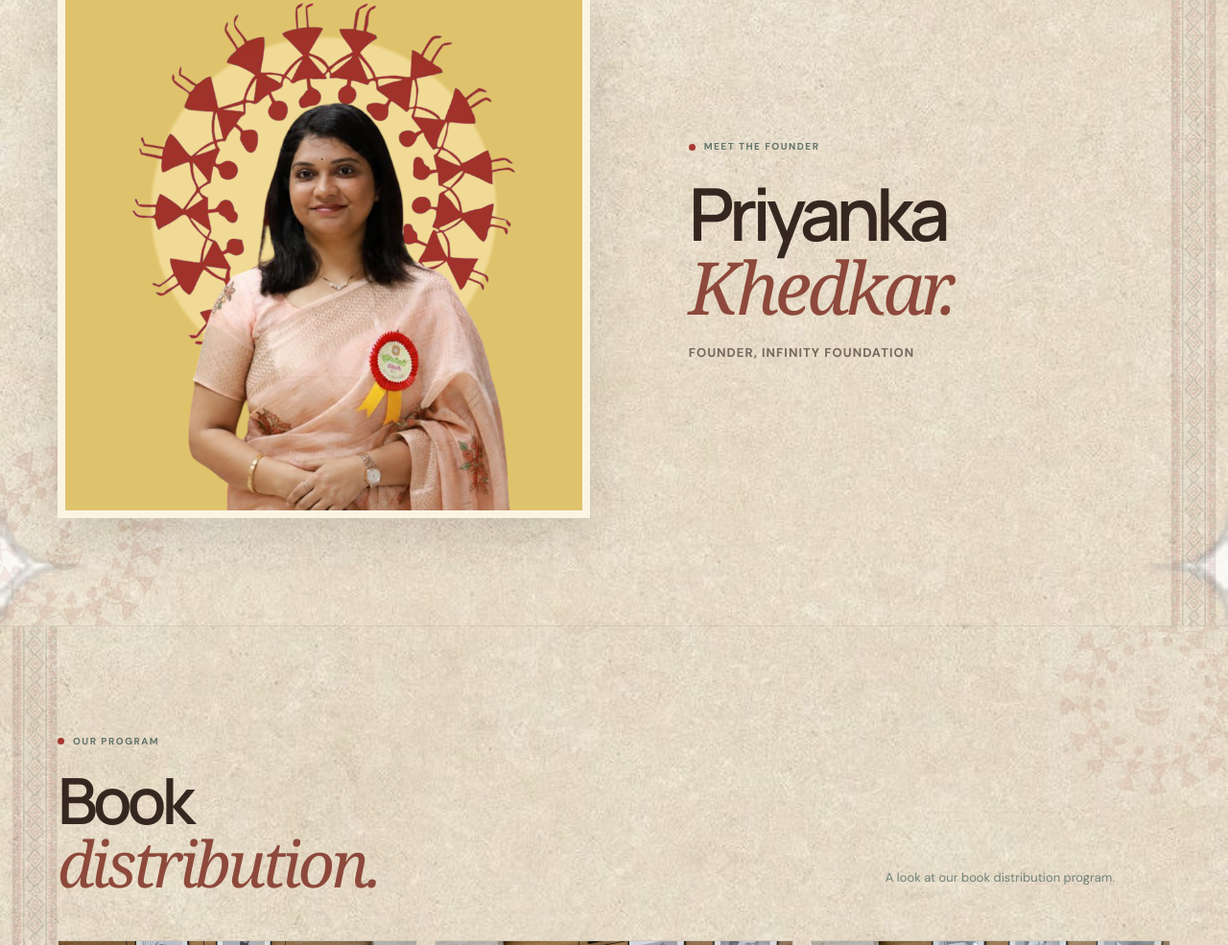
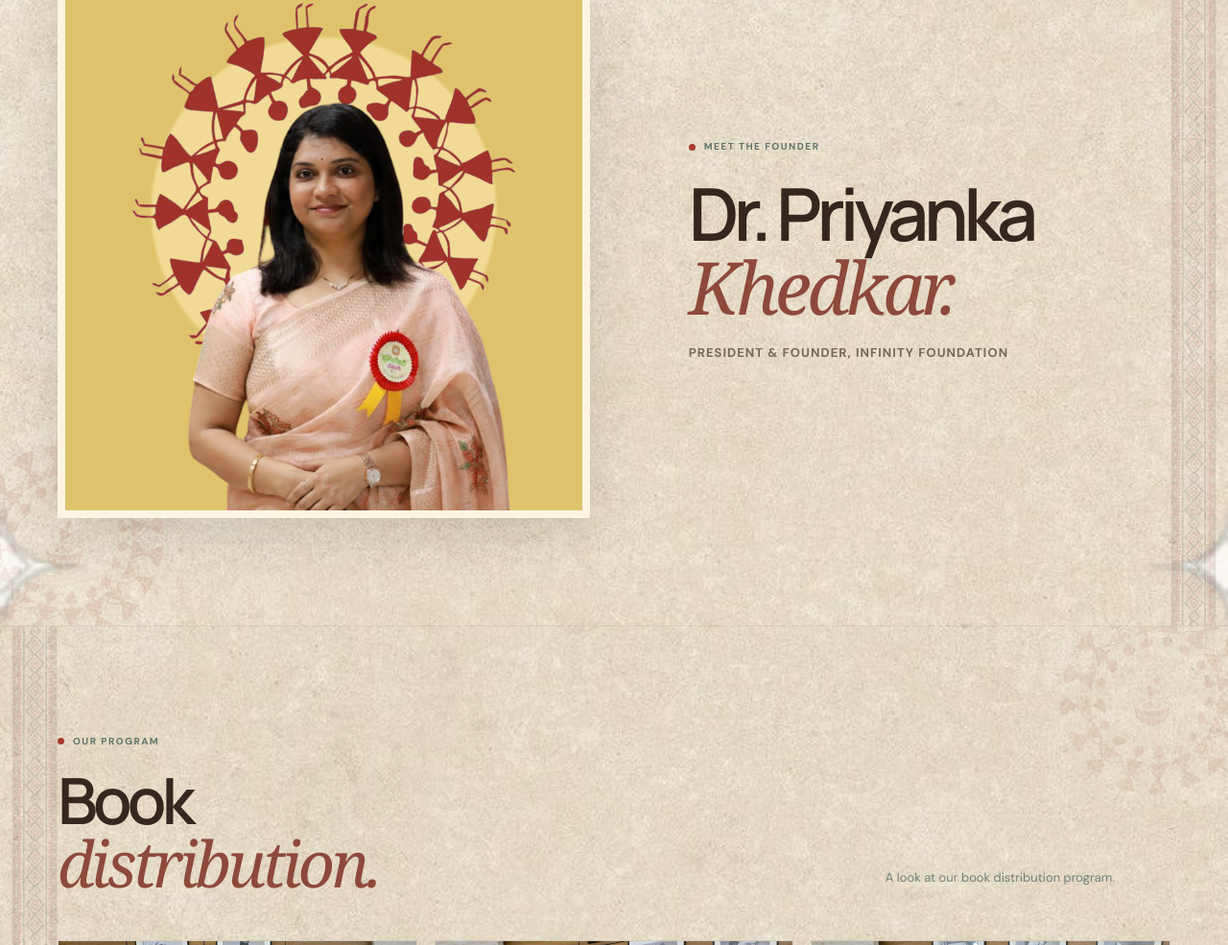
Before and after one commit to ravixpyc/infinity-foundation-site, a plain HTML site: page index.html in a window 1280 px wide. Shown: the part 1613-2598 px from the top of the page at 96% size. Drawn offline with Linux system fonts and the light colour scheme.

Commit message:
Center founder portrait and update title

```diff
--- a/index.html
+++ b/index.html
@@ -89,12 +89,12 @@
         <div class="container founder-grid">
           <figure class="founder-portrait">
             <img class="founder-emblem" src="assets/warli-emblem.png" alt="" aria-hidden="true" loading="lazy" />
-            <img class="founder-cutout" src="assets/founder-priyanka-cutout.png" alt="Priyanka Khedkar, founder of Infinity Foundation" loading="lazy" />
+            <img class="founder-cutout" src="assets/founder-priyanka-cutout.png" alt="Dr. Priyanka Khedkar, President and Founder of Infinity Foundation" loading="lazy" />
           </figure>
           <div class="founder-copy">
             <p class="eyebrow"><span class="eyebrow-dot"></span> Meet the founder</p>
-            <h2 id="founder-title">Priyanka<br /><em>Khedkar.</em></h2>
-            <p class="founder-role">Founder, Infinity Foundation</p>
+            <h2 id="founder-title">Dr. Priyanka<br /><em>Khedkar.</em></h2>
+            <p class="founder-role">President &amp; Founder, Infinity Foundation</p>
           </div>
         </div>
       </section>
@@ -105,19 +105,19 @@
           <div class="book-gallery-carousel" data-book-gallery aria-label="Book distribution photo gallery" tabindex="0">
             <div class="book-gallery-viewport">
               <div class="book-gallery-page is-active" data-book-page aria-hidden="false">
-                <figure class="book-gallery-item"><img src="assets/book-distribution-01.jpg" alt="Priyanka Khedkar and a participant holding a book during the book distribution" loading="lazy" decoding="async" /></figure>
-                <figure class="book-gallery-item"><img src="assets/book-distribution-02.jpg" alt="Priyanka Khedkar and a participant holding a book during the book distribution" loading="lazy" decoding="async" /></figure>
-                <figure class="book-gallery-item"><img src="assets/book-distribution-03.jpg" alt="Priyanka Khedkar and a participant holding a book during the book distribution" loading="lazy" decoding="async" /></figure>
+                <figure class="book-gallery-item"><img src="assets/book-distribution-01.jpg" alt="Dr. Priyanka Khedkar and a participant holding a book during the book distribution" loading="lazy" decoding="async" /></figure>
+                <figure class="book-gallery-item"><img src="assets/book-distribution-02.jpg" alt="Dr. Priyanka Khedkar and a participant holding a book during the book distribution" loading="lazy" decoding="async" /></figure>
+                <figure class="book-gallery-item"><img src="assets/book-distribution-03.jpg" alt="Dr. Priyanka Khedkar and a participant holding a book during the book distribution" loading="lazy" decoding="async" /></figure>
               </div>
               <div class="book-gallery-page" data-book-page aria-hidden="true" inert>
-                <figure class="book-gallery-item"><img src="assets/book-distribution-04.jpg" alt="Priyanka Khedkar sharing a book with a participant" loading="lazy" decoding="async" /></figure>
-                <figure class="book-gallery-item"><img src="assets/book-distribution-05.jpg" alt="Priyanka Khedkar and a participant holding a book during the book distribution" loading="lazy" decoding="async" /></figure>
-                <figure class="book-gallery-item"><img src="assets/book-distribution-06.jpg" alt="Priyanka Khedkar and a participant holding a book during the book distribution" loading="lazy" decoding="async" /></figure>
+                <figure class="book-gallery-item"><img src="assets/book-distribution-04.jpg" alt="Dr. Priyanka Khedkar sharing a book with a participant" loading="lazy" decoding="async" /></figure>
+                <figure class="book-gallery-item"><img src="assets/book-distribution-05.jpg" alt="Dr. Priyanka Khedkar and a participant holding a book during the book distribution" loading="lazy" decoding="async" /></figure>
+                <figure class="book-gallery-item"><img src="assets/book-distribution-06.jpg" alt="Dr. Priyanka Khedkar and a participant holding a book during the book distribution" loading="lazy" decoding="async" /></figure>
               </div>
               <div class="book-gallery-page" data-book-page aria-hidden="true" inert>
-                <figure class="book-gallery-item"><img src="assets/book-distribution-07.jpg" alt="Priyanka Khedkar and a participant holding a book during the book distribution" loading="lazy" decoding="async" /></figure>
-                <figure class="book-gallery-item"><img src="assets/book-distribution-08.jpg" alt="Priyanka Khedkar and a participant holding a book during the book distribution" loading="lazy" decoding="async" /></figure>
-                <figure class="book-gallery-item"><img src="assets/book-distribution-09.jpg" alt="Priyanka Khedkar and a participant holding a book during the book distribution" loading="lazy" decoding="async" /></figure>
+                <figure class="book-gallery-item"><img src="assets/book-distribution-07.jpg" alt="Dr. Priyanka Khedkar and a participant holding a book during the book distribution" loading="lazy" decoding="async" /></figure>
+                <figure class="book-gallery-item"><img src="assets/book-distribution-08.jpg" alt="Dr. Priyanka Khedkar and a participant holding a book during the book distribution" loading="lazy" decoding="async" /></figure>
+                <figure class="book-gallery-item"><img src="assets/book-distribution-09.jpg" alt="Dr. Priyanka Khedkar and a participant holding a book during the book distribution" loading="lazy" decoding="async" /></figure>
               </div>
             </div>
             <div class="book-gallery-controls" aria-label="Gallery controls">
--- a/subpages.css
+++ b/subpages.css
@@ -54,9 +54,9 @@
 .page-image{position:relative;margin:0;overflow:hidden;background:#e7e1cc;border:1px solid rgba(53,39,32,.16);box-shadow:0 12px 32px rgba(46,34,21,.1)}
 .page-image img{display:block;width:100%;height:100%;object-fit:cover}
 .about-founder{display:grid;grid-template-columns:minmax(230px,.75fr) 1.25fr;gap:clamp(35px,8vw,110px);align-items:center}
-.about-founder-photo{position:relative;min-height:380px;background:#4a3320;overflow:hidden}
+.about-founder-photo{position:relative;aspect-ratio:1/1;min-height:0;background:#4a3320;overflow:hidden}
 .about-founder-photo .founder-emblem{position:absolute;inset:0;width:100%;height:100%;object-fit:contain;opacity:.5}
-.about-founder-photo .founder-cutout{position:absolute;bottom:0;left:50%;height:94%;width:auto;max-width:95%;object-fit:contain;transform:translateX(-50%)}
+.about-founder-photo .founder-cutout{position:absolute;z-index:2;bottom:-1%;left:50%;display:block;width:183%;height:auto;max-width:none;transform:translateX(-25%)}
 .about-founder-copy .founder-role{margin:18px 0;color:#826f5d;font-size:11px;font-weight:700;letter-spacing:.14em;text-transform:uppercase}
 .about-founder-copy>p:last-child{max-width:500px}
 .focus-card-grid{display:grid;grid-template-columns:repeat(2,minmax(0,1fr));gap:18px}
```
Also changed, not shown: about.html (+2 -2 lines), programs.html (+3 -3 lines).
